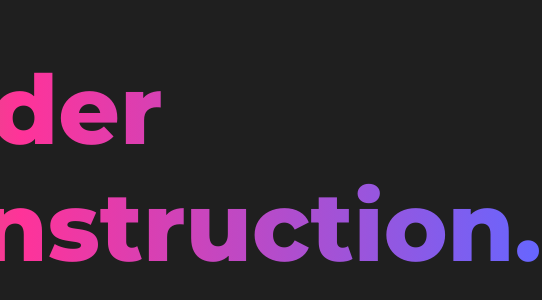
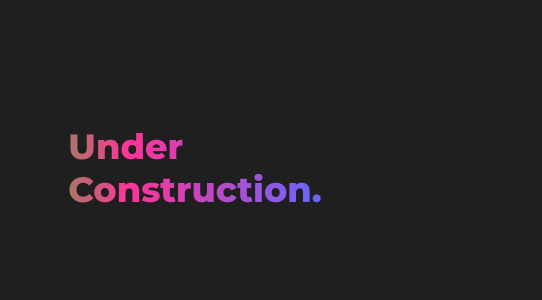
Before and after one commit to daijobuu/daijobuu, a plain HTML site: page index.html in a window 390 px wide. Shown: the part 254-554 px from the top of the page, 542 px wide, since content can reach past the window. Drawn offline with Linux system fonts and the light colour scheme.

Commit message:
fixed text size on small screen for more responsiveness.

```diff
--- a/style.css
+++ b/style.css
@@ -22,7 +22,7 @@ body{
 }
 
 .heading{
-    font-size: 3rem;
+    font-size: 4.5vw;
     color: transparent;
 }
 
```
